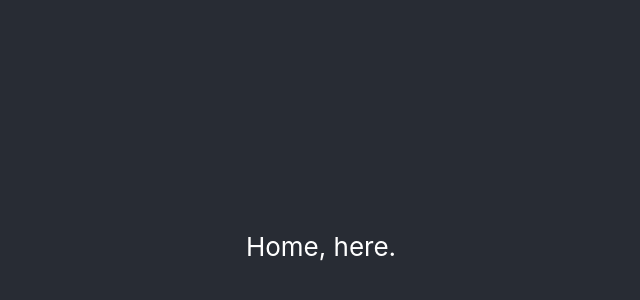
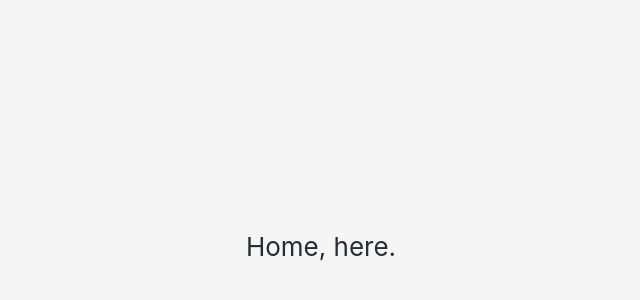
Before and after one commit to robpwatkins/soberkeeper2, a React (Create React App) app: page / in a window 1280 px wide. Shown: the part 154-454 px from the top of the page, without its empty margins (319-959 px from the left). Built offline with nearby package versions, Linux system fonts and the light colour scheme.

Commit message:
making myself start with a white page

```diff
--- a/src/App.css
+++ b/src/App.css
@@ -1,11 +1,11 @@
 .App {
   text-align: center;
-  background-color: #282c34;
+  background-color: whitesmoke;
   min-height: 100vh;
   display: flex;
   flex-direction: column;
   align-items: center;
   justify-content: center;
   font-size: calc(10px + 2vmin);
-  color: white;
+  color: #282c34;
 }
```
